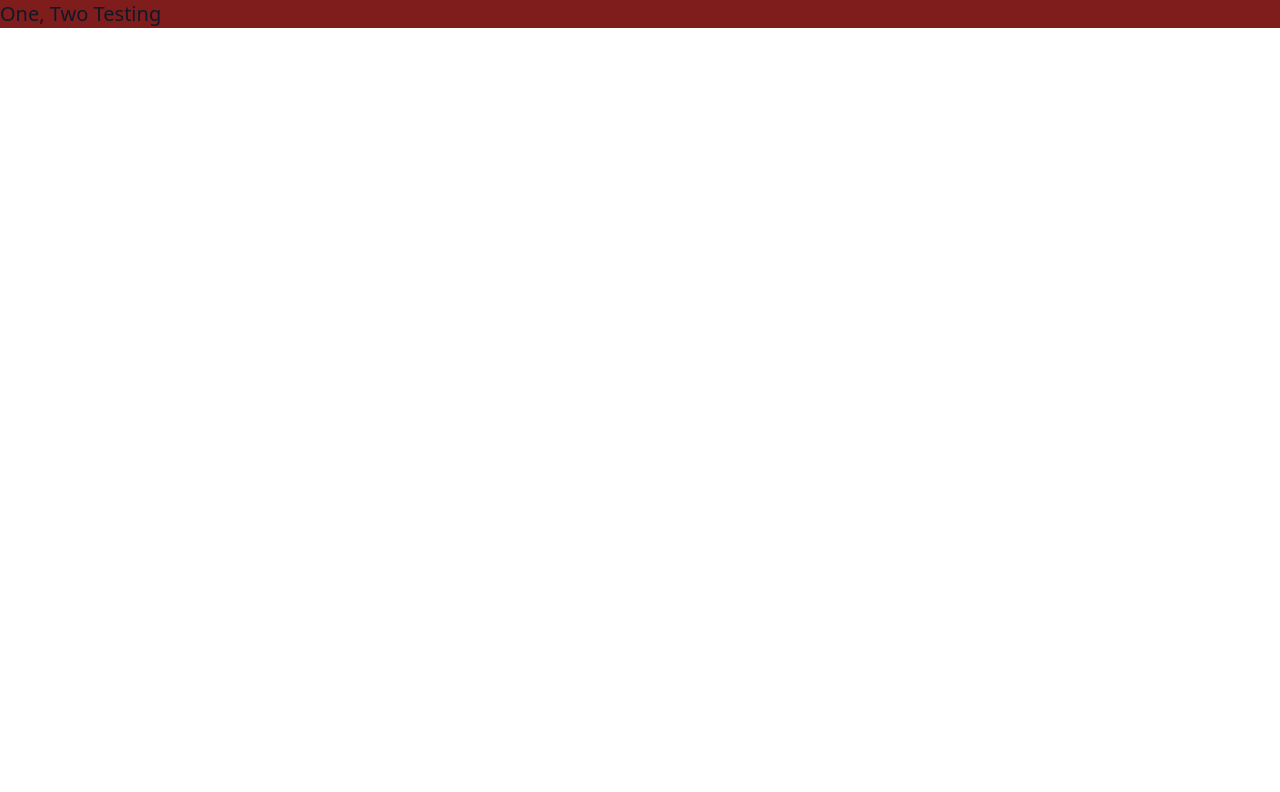
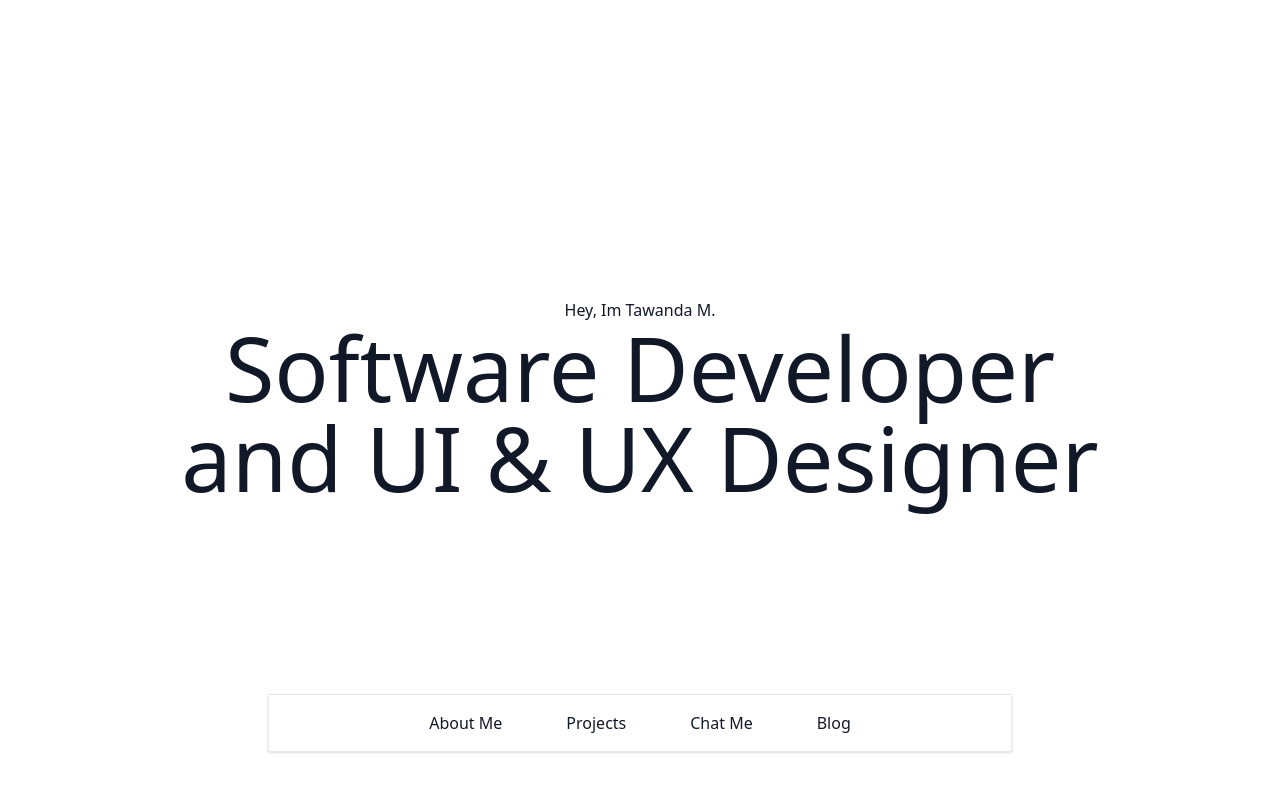
Before and after one commit to tmnyoni/tmnyoni.github.io, a Next.js app: page / in a window 1280 px wide. Shown: the top 792 px of the page. Built offline with nearby package versions, Linux system fonts and the light colour scheme.

Commit message:
redesign home page.

```diff
--- a/src/app/(site)/page.tsx
+++ b/src/app/(site)/page.tsx
@@ -7,8 +7,15 @@ export const metadata = {
 
 export default function Page() {
     return (
-        <React.Fragment>
-            <div className="text-xl bg-red-900"> One, Two Testing </div>
-        </React.Fragment >
+        <main className="min-h-screen w-screen flex flex-col items-center justify-center">
+            <div> Hey, Im Tawanda M. </div>
+            <div className="text-[90px] max-w-[19ch] leading-none text-center"> Software Developer and UI & UX Designer</div>
+            <div className="py-4 px-40 absolute bottom-12 transform shadow border flex space-x-16">
+                <div>About Me</div>
+                <div>Projects</div>
+                <div>Chat Me</div>
+                <div>Blog</div>
+            </div>
+        </main>
     );
 }
--- a/src/app/layout.tsx
+++ b/src/app/layout.tsx
@@ -15,7 +15,7 @@ export default function RootLayout(props: RootLayoutProps) {
         >
             <body
                 className={clsx(
-                    "bg-white text-gray-900 antialiased",
+                    "bg-white min-h-screen text-gray-900 antialiased",
                     // inter.className
                 )}
             >
```
